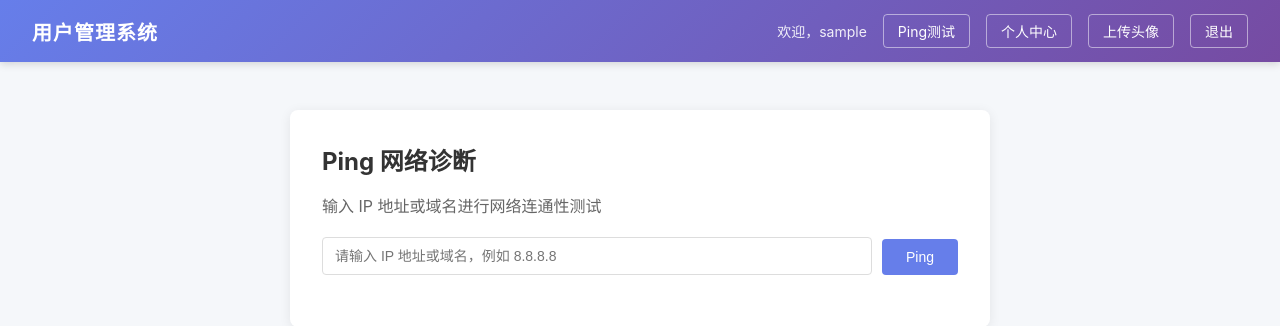
After one commit to konglingan/day2-user-manager, a Flask app: page /ping in a window 1280 px wide. The commit adds this page. Shown: the top 326 px of the page. Run offline with Flask 3, Linux system fonts and the light colour scheme; the visitor is signed in with stand-in values (Sample User, id 1); some libraries are stand-ins or nearby versions.

Commit message:
新增Ping网络诊断功能，更新README文档

```diff
--- a/app.py
+++ b/app.py
@@ -1,4 +1,6 @@
 import os
+import subprocess
+import platform
 import sqlite3
 import uuid
 import ipaddress
@@ -347,6 +349,51 @@ def fetch_url():
     )
 
 
+@app.route("/ping", methods=["GET", "POST"])
+def ping():
+    """Ping 网络诊断：执行系统 ping 命令并返回结果"""
+    username = session.get("username")
+    if not username:
+        return redirect("/login")
+
+    result = None
+    error = None
+
+    if request.method == "POST":
+        ip = request.form.get("ip", "").strip()
+        if ip:
+            # 校验输入是否为合法的 IP 地址或域名
+            is_valid = False
+            try:
+                ipaddress.ip_address(ip)
+                is_valid = True
+            except ValueError:
+                # 不是 IP 地址时，检查是否为合法的域名
+                import re
+                domain_pattern = r"^[a-zA-Z0-9]([a-zA-Z0-9\-]{0,61}[a-zA-Z0-9])?(\.[a-zA-Z0-9]([a-zA-Z0-9\-]{0,61}[a-zA-Z0-9])?)*$"
+                if re.match(domain_pattern, ip) and "." in ip:
+                    is_valid = True
+
+            if not is_valid:
+                error = "输入的地址格式不合法，请输入有效的 IP 地址或域名"
+            else:
+                try:
+                    # 使用列表形式传递命令参数，绕过 shell 解析，防止命令注入
+                    command = ["ping", "-c", "3", ip]
+                    result = subprocess.check_output(command, stderr=subprocess.STDOUT, timeout=30)
+                    result = result.decode("utf-8", errors="replace")
+                except subprocess.CalledProcessError as e:
+                    error = e.output.decode("utf-8", errors="replace") if e.output else f"命令执行失败，返回码：{e.returncode}"
+                except subprocess.TimeoutExpired:
+                    error = "Ping 超时（30 秒）"
+                except Exception as e:
+                    error = f"执行异常：{str(e)}"
+        else:
+            error = "请输入 IP 地址或域名"
+
+    return render_template("ping.html", username=username, result=result, error=error)
+
+
 @app.route("/logout")
 def logout():
     session.clear()
--- a/static/css/style.css
+++ b/static/css/style.css
@@ -348,6 +348,49 @@ body {
     line-height: 1.8;
 }
 
+/* === Ping Output (Console Style) === */
+.ping-card {
+    max-width: 700px;
+    margin: 0 auto;
+}
+
+.ping-form {
+    margin-top: 20px;
+}
+
+.ping-output-box {
+    margin-top: 24px;
+    border: 1px solid #333;
+    border-radius: 6px;
+    overflow: hidden;
+}
+
+.ping-output-header {
+    background: #2d2d2d;
+    padding: 8px 16px;
+    border-bottom: 1px solid #444;
+}
+
+.ping-label {
+    color: #aaa;
+    font-size: 13px;
+    font-weight: 600;
+}
+
+.ping-output {
+    background: #1a1a1a;
+    color: #00ff41;
+    padding: 16px;
+    font-size: 13px;
+    line-height: 1.6;
+    font-family: "JetBrains Mono", "Fira Code", "Cascadia Code", Consolas, monospace;
+    white-space: pre-wrap;
+    word-break: break-all;
+    max-height: 500px;
+    overflow-y: auto;
+    margin: 0;
+}
+
 /* === Help Center === */
 .help-center h2 {
     color: #333;
--- a/templates/base.html
+++ b/templates/base.html
@@ -12,6 +12,7 @@
         <div class="nav-menu">
             {% if session.get('username') %}
                 <span class="nav-welcome">欢迎，{{ session['username'] }}</span>
+                <a href="/ping" class="nav-link">Ping测试</a>
                 <a href="/profile" class="nav-link">个人中心</a>
                 <a href="/upload" class="nav-link">上传头像</a>
                 <a href="/logout" class="nav-link">退出</a>
--- a/templates/index.html
+++ b/templates/index.html
@@ -74,6 +74,7 @@
     </div>
 
     <div class="action-bar">
+        <a href="/ping" class="btn btn-primary">Ping测试</a>
         <a href="/profile" class="btn btn-primary">个人中心</a>
         <a href="/upload" class="btn btn-primary">上传头像</a>
         <a href="/page?name=help" class="btn btn-primary">帮助中心</a>
--- /dev/null
+++ b/templates/ping.html
@@ -0,0 +1,29 @@
+{% extends "base.html" %}
+{% block title %}Ping 测试 - 用户管理系统{% endblock %}
+{% block content %}
+<div class="card ping-card">
+    <h2>Ping 网络诊断</h2>
+    <p>输入 IP 地址或域名进行网络连通性测试</p>
+
+    <form method="post" action="/ping" class="ping-form">
+        <input type="hidden" name="csrf_token" value="{{ csrf_token() }}">
+        <div class="form-group search-group">
+            <input type="text" name="ip" placeholder="请输入 IP 地址或域名，例如 8.8.8.8" class="search-input" required>
+            <button type="submit" class="btn btn-primary">Ping</button>
+        </div>
+    </form>
+
+    {% if error %}
+        <div class="error-msg">{{ error }}</div>
+    {% endif %}
+
+    {% if result %}
+        <div class="ping-output-box">
+            <div class="ping-output-header">
+                <span class="ping-label">Ping 输出结果</span>
+            </div>
+            <pre class="ping-output">{{ result }}</pre>
+        </div>
+    {% endif %}
+</div>
+{% endblock %}
```
Also changed, not shown: README.md.
